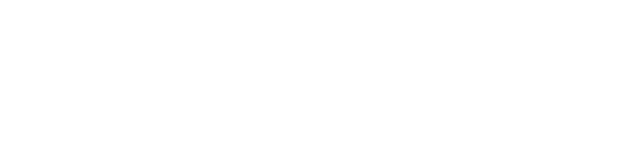
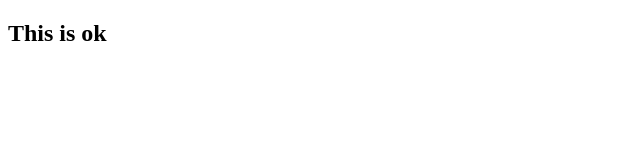
Before and after one commit to Rakib264612/talwind_css, a plain HTML site: page index.html in a window 1280 px wide. Shown: the whole page, without its empty margins (0-640 px from the left). Drawn offline with Linux system fonts and the light colour scheme.

Commit message:
style.css add here

```diff
--- a/index.html
+++ b/index.html
@@ -7,6 +7,6 @@
     <title>Document</title>
 </head>
 <body>
-
+    <h2>This is ok</h2>
 </body>
 </html>
```
Also changed, not shown: style.css (added).
